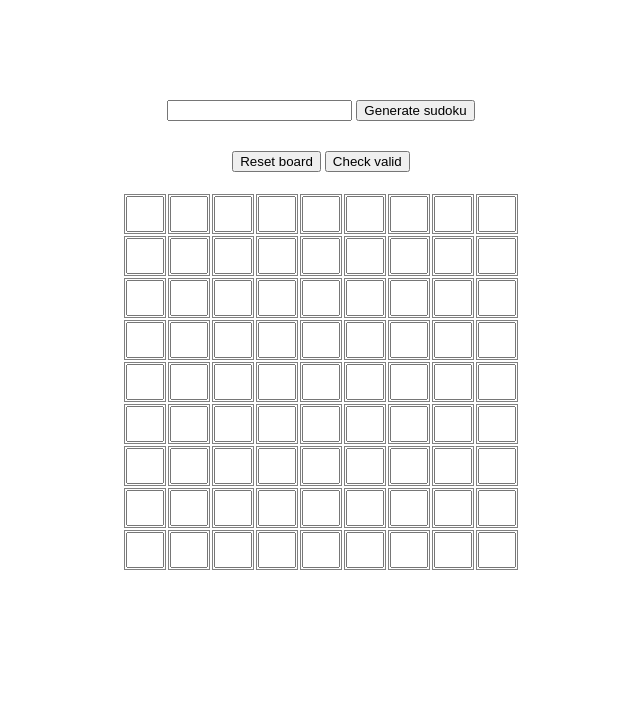
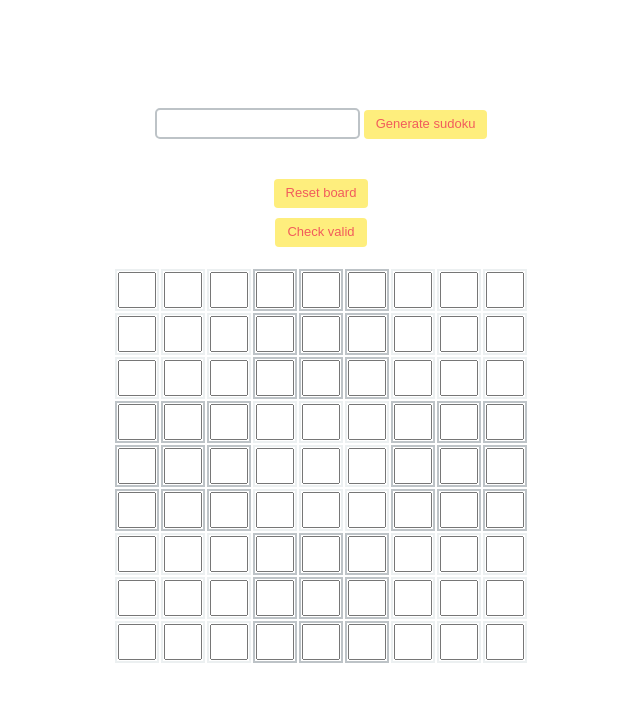
Before and after one commit to BinnyK/sudoku-js, a website built with webpack: page index.html in a window 1280 px wide. Shown: the whole page, without its empty margins (319-959 px from the left). Built offline with nearby package versions, Linux system fonts and the light colour scheme.

Commit message:
add basic styles

```diff
--- a/css/app.sass
+++ b/css/app.sass
@@ -18,9 +18,40 @@
   text-align: center
   width: 30px
 
+#game-board
+  .reg1, .reg3, .reg5, .reg7, .reg9
+    border: 2px solid #ecf0f1
+  .reg2, .reg4, .reg6, .reg8
+    border: 2px solid #bdc3c7
+
 .button-area
   margin-top: 100px
   text-align: center
 
 #generate-board
   margin-bottom: 30px
+
+button
+  color: #f15c5c
+  background: #feee7d
+  display: flex
+  overflow: hidden
+  margin: 10px auto
+  padding: 6px 12px
+  border: 0 none
+  border-radius: 4px
+  font-size: 13px
+  font-weight: 500
+  line-height: 1.3
+  justify-content: center
+  align-items: center
+  flex: 0 0 160px
+
+#generate-input
+  border: 2px solid #bdc3c7
+  border-radius: 5px
+  display: inline-block
+  padding: 6px 12px
+
+#generate-button
+  display: inline-block
--- a/index.html
+++ b/index.html
@@ -18,8 +18,8 @@
     <main>
         <section class="button-area">
             <div id="generate-board">
-                <input type="text">
-                <button>Generate sudoku</button>
+                <input id="generate-input" type="text">
+                <button id="generate-button">Generate sudoku</button>
             </div>
             <button id="reset">Reset board</button>
             <button id="check-valid">Check valid</button>
@@ -28,279 +28,279 @@
             <table>
                 <!-- Row 1 -->
                 <tr id="row1">
-                    <td class="box col1">
+                    <td class="box reg1 col1">
                         <input type="text" maxlength="1">
                     </td>
-                    <td class="box col2">
+                    <td class="box reg1 col2">
                         <input type="text" maxlength="1">
                     </td>
-                    <td class="box col3">
+                    <td class="box reg1 col3">
                         <input type="text" maxlength="1">
                     </td>
-                    <td class="box col4">
+                    <td class="box reg2 col4">
                         <input type="text" maxlength="1">
                     </td>
-                    <td class="box col5">
+                    <td class="box reg2 col5">
                         <input type="text" maxlength="1">
                     </td>
-                    <td class="box col6">
+                    <td class="box reg2 col6">
                         <input type="text" maxlength="1">
                     </td>
-                    <td class="box col7">
+                    <td class="box reg3 col7">
                         <input type="text" maxlength="1">
                     </td>
-                    <td class="box col8">
+                    <td class="box reg3 col8">
                         <input type="text" maxlength="1">
                     </td>
-                    <td class="box col9">
+                    <td class="box reg3 col9">
                         <input type="text" maxlength="1">
                     </td>
                 </tr>
 
                 <!-- Row 2 -->
                 <tr id="row2">
-                    <td class="box col1">
+                    <td class="box reg1 col1">
                         <input type="text" maxlength="1">
                     </td>
-                    <td class="box col2">
+                    <td class="box reg1 col2">
                         <input type="text" maxlength="1">
                     </td>
-                    <td class="box col3">
+                    <td class="box reg1 col3">
                         <input type="text" maxlength="1">
                     </td>
-                    <td class="box col4">
+                    <td class="box reg2 col4">
                         <input type="text" maxlength="1">
                     </td>
-                    <td class="box col5">
+                    <td class="box reg2 col5">
                         <input type="text" maxlength="1">
                     </td>
-                    <td class="box col6">
+                    <td class="box reg2 col6">
                         <input type="text" maxlength="1">
                     </td>
-                    <td class="box col7">
+                    <td class="box reg3 col7">
                         <input type="text" maxlength="1">
                     </td>
-                    <td class="box col8">
+                    <td class="box reg3 col8">
                         <input type="text" maxlength="1">
                     </td>
-                    <td class="box col9">
+                    <td class="box reg3 col9">
                         <input type="text" maxlength="1">
                     </td>
                 </tr>
 
                 <!-- Row 3 -->
                 <tr id="row3">
-                    <td class="box col1">
+                    <td class="box reg1 col1">
                         <input type="text" maxlength="1">
                     </td>
-                    <td class="box col2">
+                    <td class="box reg1 col2">
                         <input type="text" maxlength="1">
                     </td>
-                    <td class="box col3">
+                    <td class="box reg1 col3">
                         <input type="text" maxlength="1">
                     </td>
-                    <td class="box col4">
+                    <td class="box reg2 col4">
                         <input type="text" maxlength="1">
                     </td>
-                    <td class="box col5">
+                    <td class="box reg2 col5">
                         <input type="text" maxlength="1">
                     </td>
-                    <td class="box col6">
+                    <td class="box reg2 col6">
                         <input type="text" maxlength="1">
                     </td>
-                    <td class="box col7">
+                    <td class="box reg3 col7">
                         <input type="text" maxlength="1">
                     </td>
-                    <td class="box col8">
+                    <td class="box reg3 col8">
                         <input type="text" maxlength="1">
                     </td>
-                    <td class="box col9">
+                    <td class="box reg3 col9">
                         <input type="text" maxlength="1">
                     </td>
                 </tr>
 
                 <!-- Row 4s -->
                 <tr id="row4">
-                    <td class="box col1">
+                    <td class="box reg4 col1">
                         <input type="text" maxlength="1">
                     </td>
-                    <td class="box col2">
+                    <td class="box reg4 col2">
                         <input type="text" maxlength="1">
                     </td>
-                    <td class="box col3">
+                    <td class="box reg4 col3">
                         <input type="text" maxlength="1">
                     </td>
-                    <td class="box col4">
+                    <td class="box reg5 col4">
                         <input type="text" maxlength="1">
                     </td>
-                    <td class="box col5">
+                    <td class="box reg5 col5">
                         <input type="text" maxlength="1">
                     </td>
-                    <td class="box col6">
+                    <td class="box reg5 col6">
                         <input type="text" maxlength="1">
                     </td>
-                    <td class="box col7">
+                    <td class="box reg6 col7">
                         <input type="text" maxlength="1">
                     </td>
-                    <td class="box col8">
+                    <td class="box reg6 col8">
                         <input type="text" maxlength="1">
                     </td>
-                    <td class="box col9">
+                    <td class="box reg6 col9">
                         <input type="text" maxlength="1">
                     </td>
                 </tr>
 
                 <!-- Row 5 -->
                 <tr id="row5">
-                    <td class="box col1">
+                    <td class="box reg4 col1">
                         <input type="text" maxlength="1">
                     </td>
-                    <td class="box col2">
+                    <td class="box reg4 col2">
                         <input type="text" maxlength="1">
                     </td>
-                    <td class="box col3">
+                    <td class="box reg4 col3">
                         <input type="text" maxlength="1">
                     </td>
-                    <td class="box col4">
+                    <td class="box reg5 col4">
                         <input type="text" maxlength="1">
                     </td>
-                    <td class="box col5">
+                    <td class="box reg5 col5">
                         <input type="text" maxlength="1">
                     </td>
-                    <td class="box col6">
+                    <td class="box reg5 col6">
                         <input type="text" maxlength="1">
                     </td>
-                    <td class="box col7">
+                    <td class="box reg6 col7">
                         <input type="text" maxlength="1">
                     </td>
-                    <td class="box col8">
+                    <td class="box reg6 col8">
                         <input type="text" maxlength="1">
                     </td>
-                    <td class="box col9">
+                    <td class="box reg6 col9">
                         <input type="text" maxlength="1">
                     </td>
                 </tr>
 
                 <!-- Row 6 -->
                 <tr id="row6">
-                    <td class="box col1">
+                    <td class="box reg4 col1">
                         <input type="text" maxlength="1">
                     </td>
-                    <td class="box col2">
+                    <td class="box reg4 col2">
                         <input type="text" maxlength="1">
                     </td>
-                    <td class="box col3">
+                    <td class="box reg4 col3">
                         <input type="text" maxlength="1">
                     </td>
-                    <td class="box col4">
+                    <td class="box reg5 col4">
                         <input type="text" maxlength="1">
                     </td>
-                    <td class="box col5">
+                    <td class="box reg5 col5">
                         <input type="text" maxlength="1">
                     </td>
-                    <td class="box col6">
+                    <td class="box reg5 col6">
                         <input type="text" maxlength="1">
                     </td>
-                    <td class="box col7">
+                    <td class="box reg6 col7">
                         <input type="text" maxlength="1">
                     </td>
-                    <td class="box col8">
+                    <td class="box reg6 col8">
                         <input type="text" maxlength="1">
                     </td>
-                    <td class="box col9">
+                    <td class="box reg6 col9">
                         <input type="text" maxlength="1">
                     </td>
                 </tr>
 
                 <!-- Row 7 -->
                 <tr id="row7">
-                    <td class="box col1">
+                    <td class="box reg7 col1">
                         <input type="text" maxlength="1">
                     </td>
-                    <td class="box col2">
+                    <td class="box reg7 col2">
                         <input type="text" maxlength="1">
                     </td>
-                    <td class="box col3">
+                    <td class="box reg7 col3">
                         <input type="text" maxlength="1">
                     </td>
-                    <td class="box col4">
+                    <td class="box reg8 col4">
                         <input type="text" maxlength="1">
                     </td>
-                    <td class="box col5">
+                    <td class="box reg8 col5">
                         <input type="text" maxlength="1">
                     </td>
-                    <td class="box col6">
+                    <td class="box reg8 col6">
                         <input type="text" maxlength="1">
                     </td>
-                    <td class="box col7">
+                    <td class="box reg9 col7">
                         <input type="text" maxlength="1">
                     </td>
-                    <td class="box col8">
+                    <td class="box reg9 col8">
                         <input type="text" maxlength="1">
                     </td>
-                    <td class="box col9">
+                    <td class="box reg9 col9">
                         <input type="text" maxlength="1">
                     </td>
                 </tr>
 
                 <!-- Row 8 -->
                 <tr id="row8">
-                    <td class="box col1">
+                    <td class="box reg7 col1">
                         <input type="text" maxlength="1">
                     </td>
-                    <td class="box col2">
+                    <td class="box reg7 col2">
                         <input type="text" maxlength="1">
                     </td>
-                    <td class="box col3">
+                    <td class="box reg7 col3">
                         <input type="text" maxlength="1">
                     </td>
-                    <td class="box col4">
+                    <td class="box reg8 col4">
                         <input type="text" maxlength="1">
                     </td>
-                    <td class="box col5">
+                    <td class="box reg8 col5">
                         <input type="text" maxlength="1">
                     </td>
-                    <td class="box col6">
+                    <td class="box reg8 col6">
                         <input type="text" maxlength="1">
                     </td>
-                    <td class="box col7">
+                    <td class="box reg9 col7">
                         <input type="text" maxlength="1">
                     </td>
-                    <td class="box col8">
+                    <td class="box reg9 col8">
                         <input type="text" maxlength="1">
                     </td>
-                    <td class="box col9">
+                    <td class="box reg9 col9">
                         <input type="text" maxlength="1">
                     </td>
                 </tr>
 
                 <!-- Row 9 -->
                 <tr id="row9">
-                    <td class="box col1">
+                    <td class="box reg7 col1">
                         <input type="text" maxlength="1">
                     </td>
-                    <td class="box col2">
+                    <td class="box reg7 col2">
                         <input type="text" maxlength="1">
                     </td>
-                    <td class="box col3">
+                    <td class="box reg7 col3">
                         <input type="text" maxlength="1">
                     </td>
-                    <td class="box col4">
+                    <td class="box reg8 col4">
                         <input type="text" maxlength="1">
                     </td>
-                    <td class="box col5">
+                    <td class="box reg8 col5">
                         <input type="text" maxlength="1">
                     </td>
-                    <td class="box col6">
+                    <td class="box reg8 col6">
                         <input type="text" maxlength="1">
                     </td>
-                    <td class="box col7">
+                    <td class="box reg9 col7">
                         <input type="text" maxlength="1">
                     </td>
-                    <td class="box col8">
+                    <td class="box reg9 col8">
                         <input type="text" maxlength="1">
                     </td>
-                    <td class="box col9">
+                    <td class="box reg9 col9">
                         <input type="text" maxlength="1">
                     </td>
                 </tr>
--- a/js/utils/formatString.js
+++ b/js/utils/formatString.js
@@ -10,6 +10,7 @@ const splitEvery9th = string =>
 
 // Format string into multi dimensional array
 const formatSudokuString = compose(
+  console.log.bind(console),
   map(
     split("")
   ),
```
Also changed, not shown: test/generate-board.spec.js (+1 -2 lines), build/main.bundle.js, css/app.css, 1 other file.
